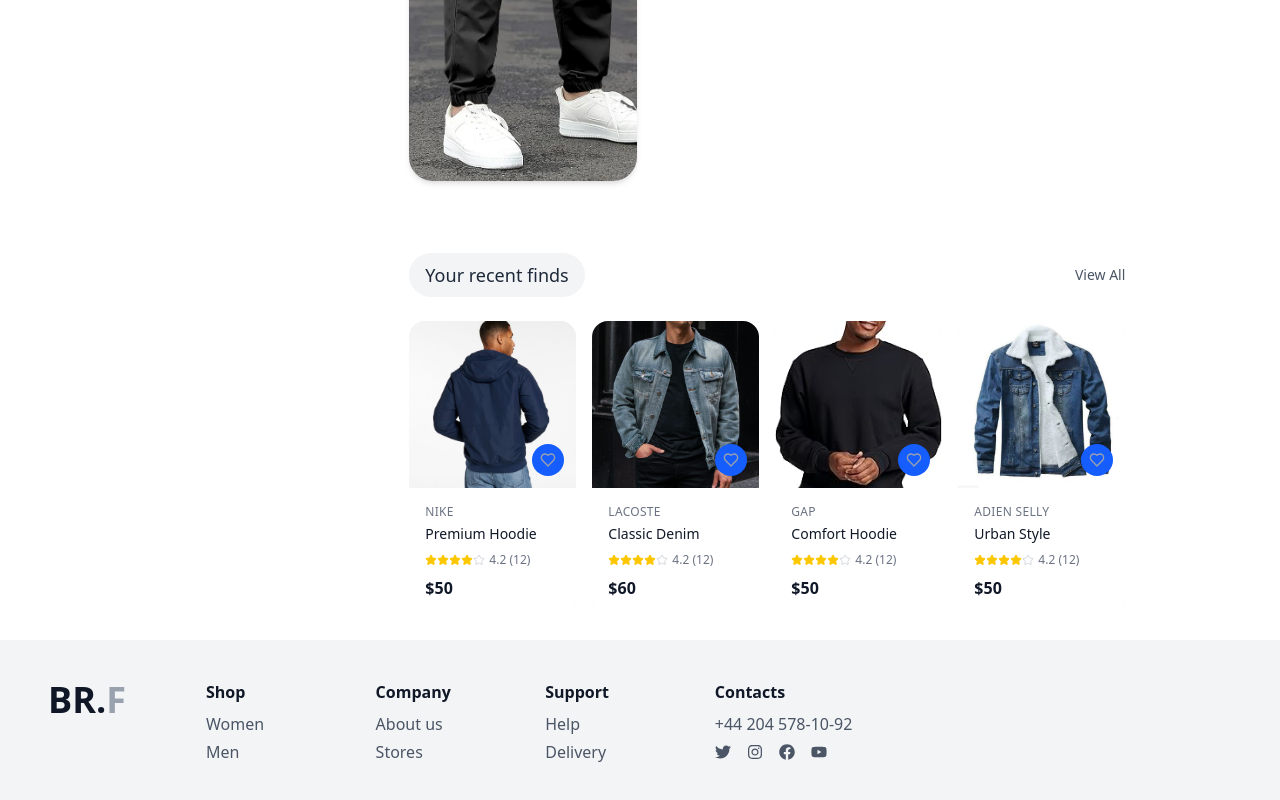
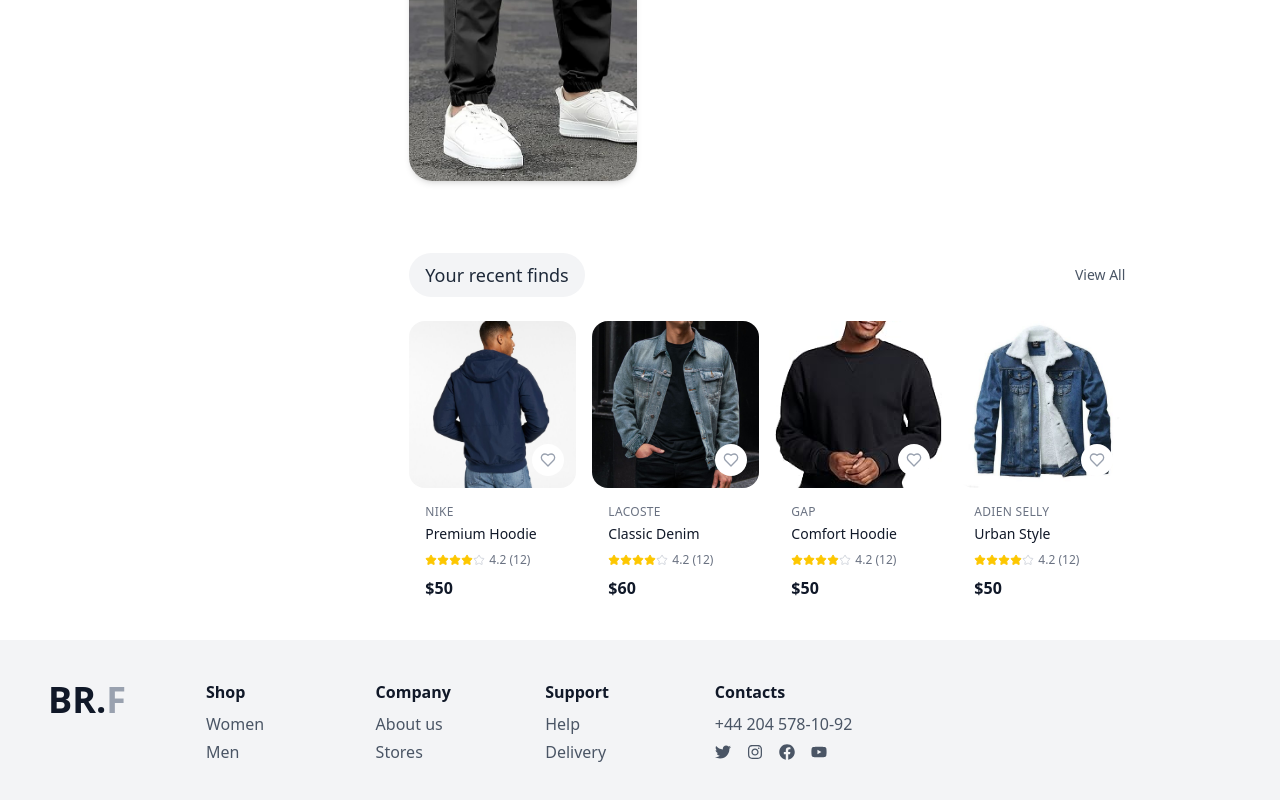
Before and after one commit to AllanKariuki/e-commerce-frontend, a React (Vite) app in the folder e-commerce-frontend/: page /products in a window 1280 px wide. Shown: the part 2092-2892 px from the top of the page. Built offline with nearby package versions, Linux system fonts and the light colour scheme; grey boxes are pictures that could not be loaded.

Commit message:
feat: styling of the findings cards

```diff
--- a/e-commerce-frontend/src/components/product/RecentFinds.tsx
+++ b/e-commerce-frontend/src/components/product/RecentFinds.tsx
@@ -98,9 +98,9 @@ const RecentFindsCard: React.FC<RecentFindsItemProps> = ({
     const navigate = useNavigate();
 
     return (
-        <div className="bg-gray-100 rounded-2xl overflow-hidden relative group hover:shadow-lg transition-shadow duration-300">
+        <div className="rounded-2xl overflow-hidden relative group hover:shadow-lg transition-shadow duration-300">
             {/* Product Image */}
-            <div className="aspect-square relative overflow-hidden">
+            <div className="aspect-square relative overflow-hidden rounded-b-2xl">
                 <img
                     src={image}
                     alt={name}
@@ -109,7 +109,7 @@ const RecentFindsCard: React.FC<RecentFindsItemProps> = ({
 
                 {/* Quick View Button */}
                 <button
-                    className="absolute bottom-3 left-3 bg-white rounded-full px-4 py-2
+                    className="absolute bottom-3 left-3 bg-gray-50 rounded-full px-4 py-2
                     text-sm font-medium shadow-sm opacity-0 group-hover:opacity-100
                     transition-opacity duration-200 hover:bg-gray-50 cursor-pointer"
                     onClick={() => navigate(`/product/${id}`)}
@@ -121,7 +121,7 @@ const RecentFindsCard: React.FC<RecentFindsItemProps> = ({
                 <div className="absolute bottom-3 right-3">
                     <WishlistButton
                         item={wishlistItem}
-                        className="bg-blue-600 text-white hover:bg-blue-700"
+                        className="bg-white text-gray-900 hover:bg-gray-100 cursor-pointer"
                         size={16}
                     />
                 </div>
```
